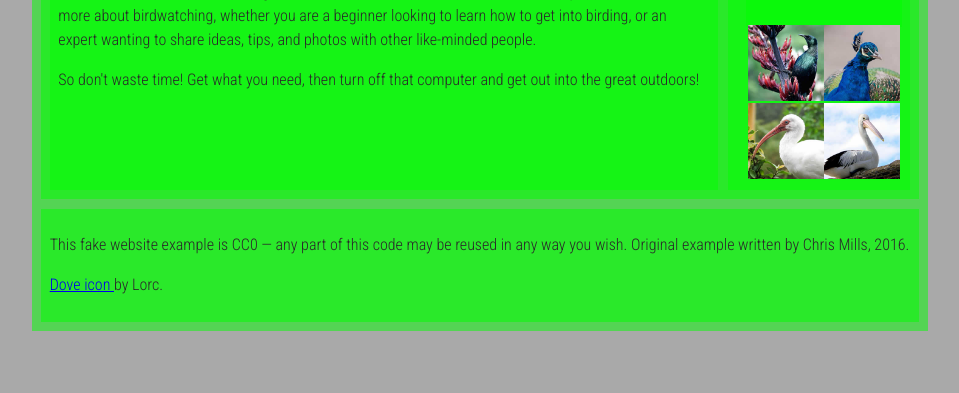
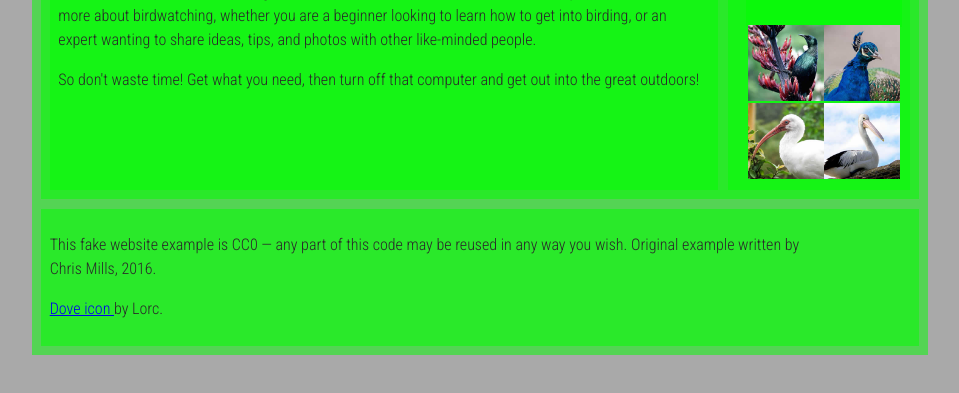
Before and after one commit to Karweru254/page-structure-assessment, a plain HTML site: page index.html in a window 1280 px wide. Shown: the part 351-744 px from the top of the page, without its empty margins (160-1119 px from the left). Drawn offline with Linux system fonts and the light colour scheme.

Commit message:
final page structure

```diff
--- a/index.html
+++ b/index.html
@@ -237,7 +237,7 @@
 <footer>
         <p>
             This fake website example is CC0 — any part of this code may be
-            reused in any way you wish. Original example written by Chris Mills,
+            reused in any way you wish. Original example written by<br> Chris Mills,
             2016.
         </p>
 
```
